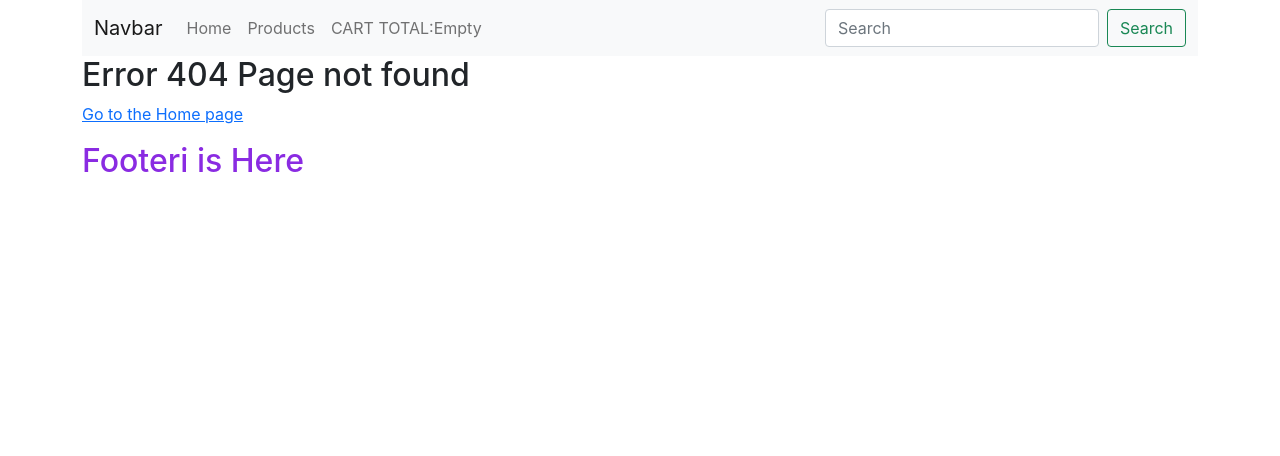
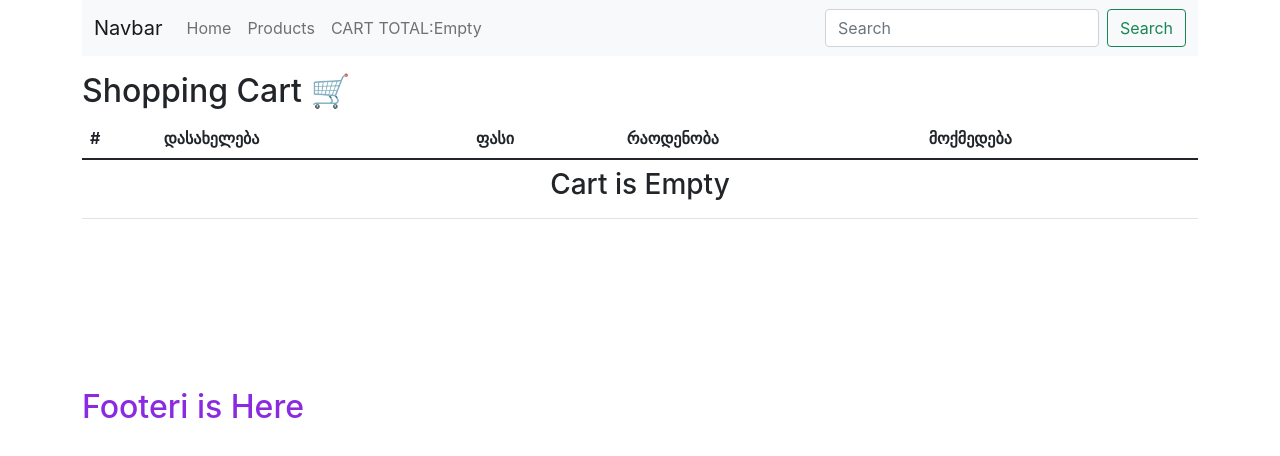
Before and after one commit to Beka-Okropiridze/React-test-site, a React (Create React App) app: page /shopping-cart in a window 1280 px wide. Before the commit this address had no page. Shown: the top 456 px of the page. Built offline with nearby package versions, Linux system fonts and the light colour scheme.

Commit message:
less 5ended
less5

```diff
--- a/src/App.js
+++ b/src/App.js
@@ -1,17 +1,13 @@
-
-import {Routes, Route } from 'react-router-dom';
 
 import './App.css';
-
-import {Home} from './pages/home'
-import { RenderProducts } from './pages/products';
 
 import {Headeri} from './components/header/Header'
 import { Footer } from './components/footer';
 import { Layout } from './components/layout/layout';
 
 import { CartProvider } from './providers/CartProvider/CartProvider';
-import { NoMatch } from './pages/NoMatch';
+import { AllRoutes } from './Routes';
+
 
 
 
@@ -20,14 +16,7 @@ function App() {
     <CartProvider>
         <Layout className="App">
             <Headeri/>
-            <Routes>
-              <Route path='/' index element={<Home />} />
-              <Route path='/products' index element={<RenderProducts />} />
-
-              {/* route მუშაობს დამთხვევების პრინციპით თუ ზემოთ არაფერი დაემთხვა მაშინ ჩამოდის ქვემოთ რა წერია მაგაზე * ნიშნავს
-                  რომ ყველაფერი მაინტერესებს  */}
-              <Route path='*' element={ <NoMatch /> } />
-              </Routes>
+            <AllRoutes />
             <Footer />
         </Layout>
     </CartProvider>
--- /dev/null
+++ b/src/Routes.js
@@ -0,0 +1,27 @@
+
+import {Routes, Route} from 'react-router-dom';
+
+import { NoMatch } from './pages/NoMatch';
+import { ShoppingCart } from './pages/shoppingCart/shoppingCart';
+import {Home} from './pages/home'
+import { RenderProducts } from './pages/products';
+
+export const AllRoutes = () => {
+    return (
+        <div className='my-3'
+            style={{
+                minHeight: '300px'
+            }}>
+           <Routes>
+              <Route path='/' index element={<Home />} />
+              <Route path='/products' index element={<RenderProducts />} />
+              <Route path='/shopping-cart' element={<ShoppingCart />}/>
+
+              {/* route მუშაობს დამთხვევების პრინციპით თუ ზემოთ არაფერი დაემთხვა მაშინ ჩამოდის ქვემოთ რა წერია მაგაზე, * ნიშნავს
+                  რომ ყველაფერი მაინტერესებს  */}
+              <Route path='*' element={ <NoMatch /> } />
+            </Routes>
+        </div>
+    )
+}
+AllRoutes.displayName = 'AppRoutes';
--- a/src/components/header/Header.js
+++ b/src/components/header/Header.js
@@ -29,7 +29,7 @@ export const Headeri = () => {
               </li>
 
               <li className="nav-item">
-                <Link className='nav-link' to='/cart'>
+                <Link className='nav-link' to='/shopping-cart'>
                   <span className='font-weight-bold'>CART TOTAL</span>:
                   <span>{cart.total === 0 ? 'Empty' : `💰${Math.round(cart.total)}`}</span>
                 </Link>
--- /dev/null
+++ b/src/components/table/ProductTable.js
@@ -0,0 +1,69 @@
+import { useCart } from "../../providers/CartProvider/CartProvider";
+import { Button } from '../../atoms/Buttons/button';
+
+
+export const ProductTableRowtr = ({ product, productId, onCartAdd, onCartRemove }) => {
+  return (
+    <tr>
+      <th scope="row">{productId}</th>
+      <td>{product.name}</td>
+      <td>{product.price}</td>
+      <td>რაოდენობა - {product.qty}, სულ {Math.round(product.price * product.qty)}</td>
+      <td>
+        <div className="btn-group">
+          <Button className='btn btn-outline-success' text='➕' onClick={onCartAdd} />
+          <Button className='btn btn-outline-warning' text='➖' onClick={onCartRemove} />
+        </div>
+      </td>
+    </tr>
+  )
+}
+
+
+
+export const ProductTable = () => {
+
+  const { addNewItem, removeItem, cart } = useCart();
+  // console.log('ee',cart);
+  // console.log('ssee', Object.entries(cart.items));
+  const renderProducts = () => {
+    const cartiItems = Object.entries(cart.items);
+
+    if (cartiItems.length === 0) {
+      return (
+        <tr>
+          <td colSpan="5">
+            <h3 className="text-center">Cart is Empty</h3>
+          </td>
+        </tr>
+      )
+    }
+    return cartiItems.map(([productId, item]) => {
+      const currentItem = {
+        ...item,
+        id: productId
+      }
+      return <ProductTableRowtr key={`product - ${productId}`} product={item} productId={productId}
+        onCartAdd={() => addNewItem(currentItem)}
+        onCartRemove={() => removeItem(currentItem)} />
+    })
+  }
+
+
+  return (
+    <table className="table">
+      <thead>
+        <tr>
+          <th scope="col">#</th>
+          <th scope="col">დასახელება</th>
+          <th scope="col">ფასი</th>
+          <th scope="col">რაოდენობა</th>
+          <th scope="col">მოქმედება</th>
+        </tr>
+      </thead>
+      <tbody className="table-group-divider">
+        {renderProducts()}
+      </tbody>
+    </table>
+  )
+}
--- /dev/null
+++ b/src/components/table/index.js
@@ -0,0 +1,2 @@
+
+export {ProductTable} from './ProductTable'
--- /dev/null
+++ b/src/pages/shoppingCart/index.js
@@ -0,0 +1,2 @@
+
+ export { ShoppingCart } from './shoppingCart'
--- /dev/null
+++ b/src/pages/shoppingCart/shoppingCart.js
@@ -0,0 +1,49 @@
+
+import { useEffect, useState } from "react"
+import { ProductTable } from "../../components/table/ProductTable";
+
+
+
+export const ShoppingCart = () => {
+    const [value, setValue] = useState();
+
+    // useEffect(() => {
+    //     console.log('shopping-cart');
+    // }) განმარტება 21-1 ჩემ რეაქტის დოქში
+
+    // useEffect(() => {
+    //     console.log('shopp-cart');
+    // }, []) 21-2
+
+    // useEffect(() => {
+    //     console.log('Request Started');
+    //     const timerId = setTimeout(() => {
+    //         console.log('Request Finished');
+    //         setValue(Math.random())
+    //     },3000);
+    //     return () => {
+    //         clearTimeout = timerId
+    //     }
+    // },[]) 21-3
+
+    useEffect(() => {
+        console.log('Ajax Request, Started');
+        const timerId = setTimeout(() => {
+            console.log('Ajax Request, Finished');
+            setValue(Math.random())
+        }, 3000);
+        return () => {
+            clearTimeout(timerId);
+        }
+    }, []);
+
+
+    return (
+        <div className="row">
+            <h2 onClick={() => setValue(Math.random())}>Shopping Cart 🛒</h2>
+            <div className="col-12">
+                <ProductTable  />
+            </div>
+        </div>
+    )
+}
--- a/src/providers/CartProvider/CartProvider.js
+++ b/src/providers/CartProvider/CartProvider.js
@@ -1,5 +1,5 @@
 
-import { createContext, useState } from "react";
+import { createContext, useContext, useState } from "react";
 
 export const CartContext = createContext({
     total: 0,
@@ -27,6 +27,7 @@ export const CartProvider = ({ children }) => {
             } else {
                 newItem = {
                 price: product.price,
+                name: product.name,
                 qty: 1
                 }
             }
@@ -81,3 +82,11 @@ export const CartProvider = ({ children }) => {
         {children}
     </CartContext.Provider>
 }
+
+export const useCart = () => {
+    const cart = useContext(CartContext);
+    if(!cart) {
+        throw SyntaxError('Cart is not deFined')
+    }
+    return cart;
+};
--- a/src/providers/CartProvider/index.js
+++ b/src/providers/CartProvider/index.js
@@ -1,2 +1,2 @@
 
-export { CartProvider, CartContext } from './CartProvider';
+export { CartProvider, CartContext, useCart } from './CartProvider';
```
